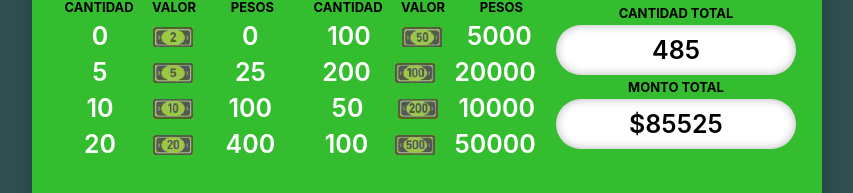
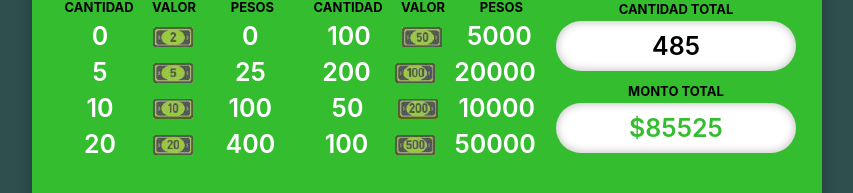
Before and after one commit to MaxiNavarro/Billetes, a React (Create React App) app: page / in a window 1280 px wide. Shown: the part 247-440 px from the top of the page, without its empty margins (268-1121 px from the left). Built offline with nearby package versions, Linux system fonts and the light colour scheme.

Commit message:
Update componentTotalPesos.js

```diff
--- a/src/componentTotalPesos.js
+++ b/src/componentTotalPesos.js
@@ -18,10 +18,10 @@ export default class ComponentTotalCant extends React.Component {
         return (
             <div>
                 <div>
-                    <a>MONTO TOTAL</a>
+                    <p className='title-total'>MONTO TOTAL</p>
                 </div>
                 <div className='totals'>
-                    <a>{total}</a>
+                    <p>{total}</p>
                 </div>
             </div>
         );
```
